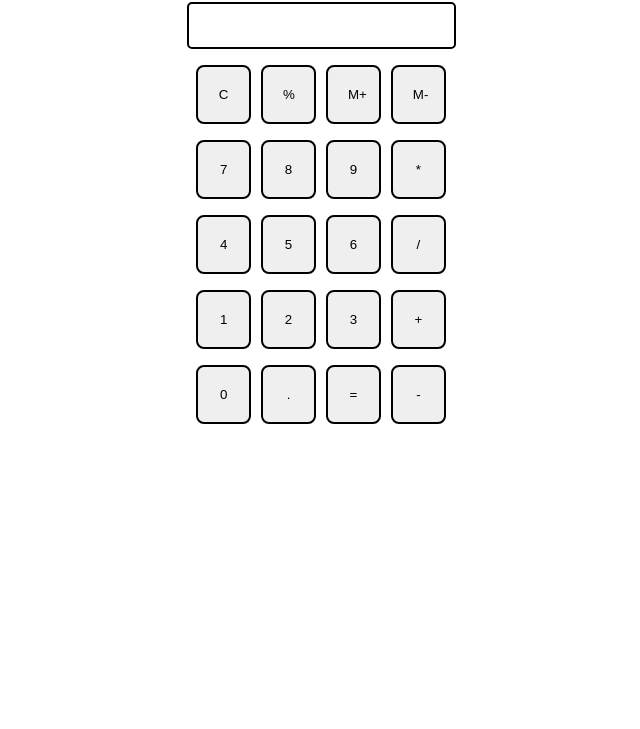
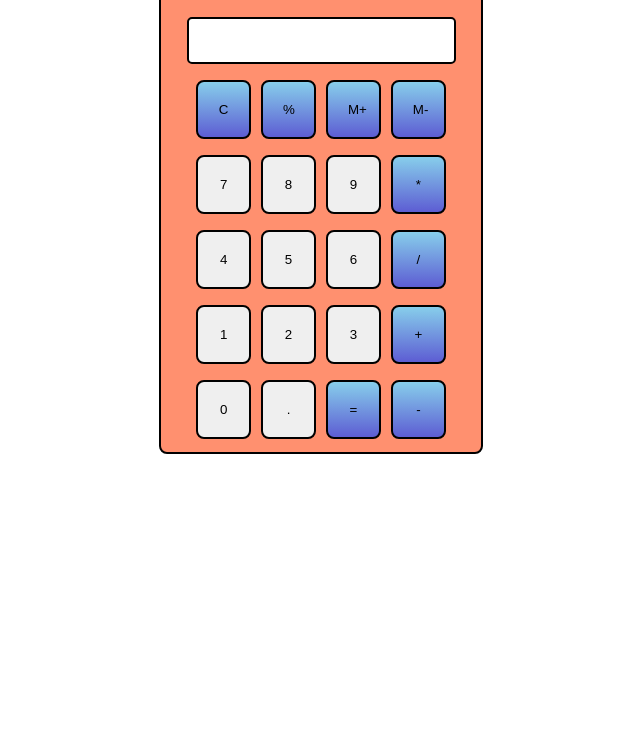
Before and after one commit to mahesh-tirmali/Javascript-practice-projects, a plain HTML site: page 1.calculator/index.html in a window 1280 px wide. Shown: the part 92-821 px from the top of the page, without its empty margins (327-967 px from the left). Drawn offline with Linux system fonts and the light colour scheme.

Commit message:
improve calculator design

```diff
--- a/1.calculator/index.html
+++ b/1.calculator/index.html
@@ -9,40 +9,41 @@
     <link rel="stylesheet" href="utils.css">
 </head>
 <body>
-    <h1 class="text-center">Calculator</h1>
+
     <div class="container flex flex-col items-center mx-auto m-w-30">
+        <h1 class="text-center">Calculator</h1>
         <div class="row">
             <input type="text" name="input" id="input" class="input"/>
         </div>
         <div class="row">
-            <button class="button">C</button>
-            <button class="button">%</button>
-            <button class="button">M+</button>
-            <button class="button">M-</button>
+            <button class="button bg-gredient">C</button>
+            <button class="button bg-gredient">%</button>
+            <button class="button bg-gredient">M+</button>
+            <button class="button bg-gredient">M-</button>
         </div>
         <div class="row">
             <button class="button">7</button>
             <button class="button">8</button>
             <button class="button">9</button>
-            <button class="button">*</button>
+            <button class="button bg-gredient">*</button>
         </div>
         <div class="row">
             <button class="button">4</button>
             <button class="button">5</button>
             <button class="button">6</button>
-            <button class="button">/</button>
+            <button class="button bg-gredient">/</button>
         </div>
         <div class="row">
             <button class="button">1</button>
             <button class="button">2</button>
             <button class="button">3</button>
-            <button class="button">+</button>
+            <button class="button bg-gredient">+</button>
         </div>
         <div class="row">
             <button class="button">0</button>
             <button class="button">.</button>
-            <button class="button">=</button>
-            <button class="button">-</button>
+            <button class="button bg-gredient">=</button>
+            <button class="button bg-gredient">-</button>
         </div>
     </div>
     <script src="script.js"></script>
--- a/1.calculator/style.css
+++ b/1.calculator/style.css
@@ -24,3 +24,15 @@ html,body {
     border: 2px solid black;
     border-radius: 5px;
 }
+
+.container {
+    border: 2px solid black;
+    width: 25%;
+    padding: 5px 0;
+    border-radius: 8px;
+    background-color: hsla(14, 100%, 53%, 0.6);
+}
+
+.bg-gredient{
+    background: linear-gradient(to top, rgb(93, 93, 211), rgb(135, 206, 235));
+}
```
